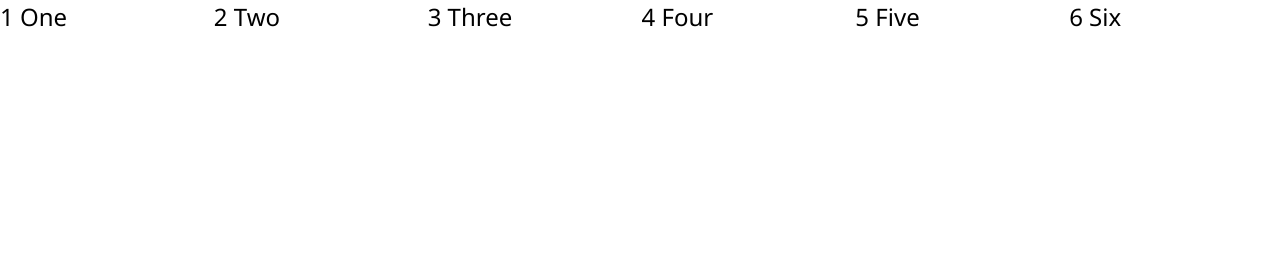
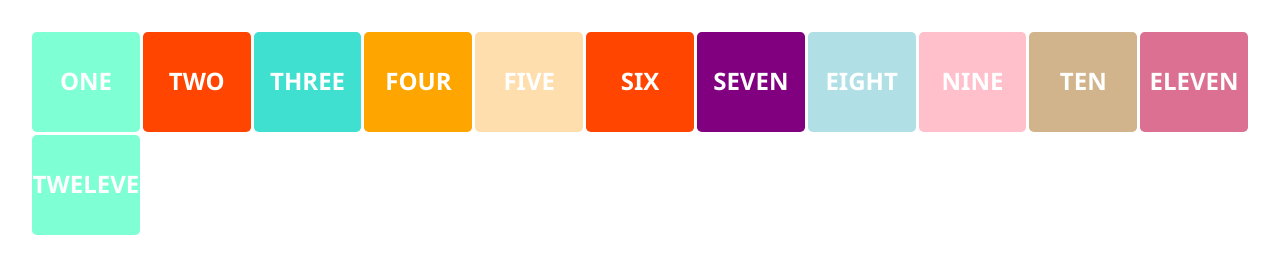
Before and after one commit to rlama7/CSS-Grid, a plain HTML site: page public/index.html in a window 1280 px wide. Drawn offline with Linux system fonts and the light colour scheme.

Commit message:
updated index page and corresponding style page

```diff
--- a/public/css/style.css
+++ b/public/css/style.css
@@ -6,13 +6,122 @@
 }
 
 body {
+  color: red;
   font-family: "Segoe UI", Tahoma, Geneva, Verdana, sans-serif;
   font-size: 1.5rem;
+  text-align: center;
 }
 
 .container {
   display: grid;
-  grid-template-columns: repeat(6, 1fr); /* #of columns, amount of space for each column */
-  grid-template-rows: repeat(2, 50px); /* #of rows, amount of space for each rows */
+  grid-template-columns: repeat(auto-fit, minmax(100px, 1fr));
+  /* #of columns, amount of space for each column */
+  grid-template-rows: repeat(2, 100px);
+  /* #of rows, amount of space for each rows */
   gap: 3px;
+  margin: 2rem;
 }
+
+.one {
+  background-color: aquamarine;
+  border-radius: 0.3rem;
+  color: white;
+  font-weight: 700;
+  padding-top: 2rem;
+  text-transform: uppercase;
+}
+
+.two {
+  background-color: orangered;
+  border-radius: 0.3rem;
+  color: white;
+  font-weight: 700;
+  padding-top: 2rem;
+  text-transform: uppercase;
+}
+
+.three {
+  background-color: turquoise;
+  border-radius: 0.3rem;
+  color: white;
+  font-weight: 700;
+  padding-top: 2rem;
+  text-transform: uppercase;
+}
+
+.four {
+  background-color: orange;
+  border-radius: 0.3rem;
+  color: white;
+  font-weight: 700;
+  padding-top: 2rem;
+  text-transform: uppercase;
+}
+
+.five {
+  background-color: navajowhite;
+  border-radius: 0.3rem;
+  color: white;
+  font-weight: 700;
+  padding-top: 2rem;
+  text-transform: uppercase;
+}
+.six {
+  background-color: orangered;
+  border-radius: 0.3rem;
+  color: white;
+  font-weight: 700;
+  padding-top: 2rem;
+  text-transform: uppercase;
+}
+
+.seven {
+  background-color: purple;
+  border-radius: 0.3rem;
+  color: white;
+  font-weight: 700;
+  padding-top: 2rem;
+  text-transform: uppercase;
+}
+
+.eight {
+  background-color: powderblue;
+  border-radius: 0.3rem;
+  color: white;
+  font-weight: 700;
+  padding-top: 2rem;
+  text-transform: uppercase;
+}
+
+.nine {
+  background-color: pink;
+  border-radius: 0.3rem;
+  color: white;
+  font-weight: 700;
+  padding-top: 2rem;
+  text-transform: uppercase;
+}
+.ten {
+  background-color: tan;
+  border-radius: 0.3rem;
+  color: white;
+  font-weight: 700;
+  padding-top: 2rem;
+  text-transform: uppercase;
+}
+.eleven {
+  background-color: palevioletred;
+  border-radius: 0.3rem;
+  color: white;
+  font-weight: 700;
+  padding-top: 2rem;
+  text-transform: uppercase;
+}
+.twelve {
+  background-color: aquamarine;
+  border-radius: 0.3rem;
+  color: white;
+  font-weight: 700;
+  padding-top: 2rem;
+  text-transform: uppercase;
+}
--- a/public/index.html
+++ b/public/index.html
@@ -10,12 +10,18 @@
   <body>
     <!-- Begin Container -->
     <div class="container">
-      <div>1 One</div>
-      <div>2 Two</div>
-      <div>3 Three</div>
-      <div>4 Four</div>
-      <div>5 Five</div>
-      <div>6 Six</div>
+      <div class="one">One</div>
+      <div class="two">Two</div>
+      <div class="three">Three</div>
+      <div class="four">Four</div>
+      <div class="five">Five</div>
+      <div class="six">Six</div>
+      <div class="seven">Seven</div>
+      <div class="eight">Eight</div>
+      <div class="nine">Nine</div>
+      <div class="ten">Ten</div>
+      <div class="eleven">Eleven</div>
+      <div class="twelve">Tweleve</div>
     </div>
   </body>
 </html>
```
